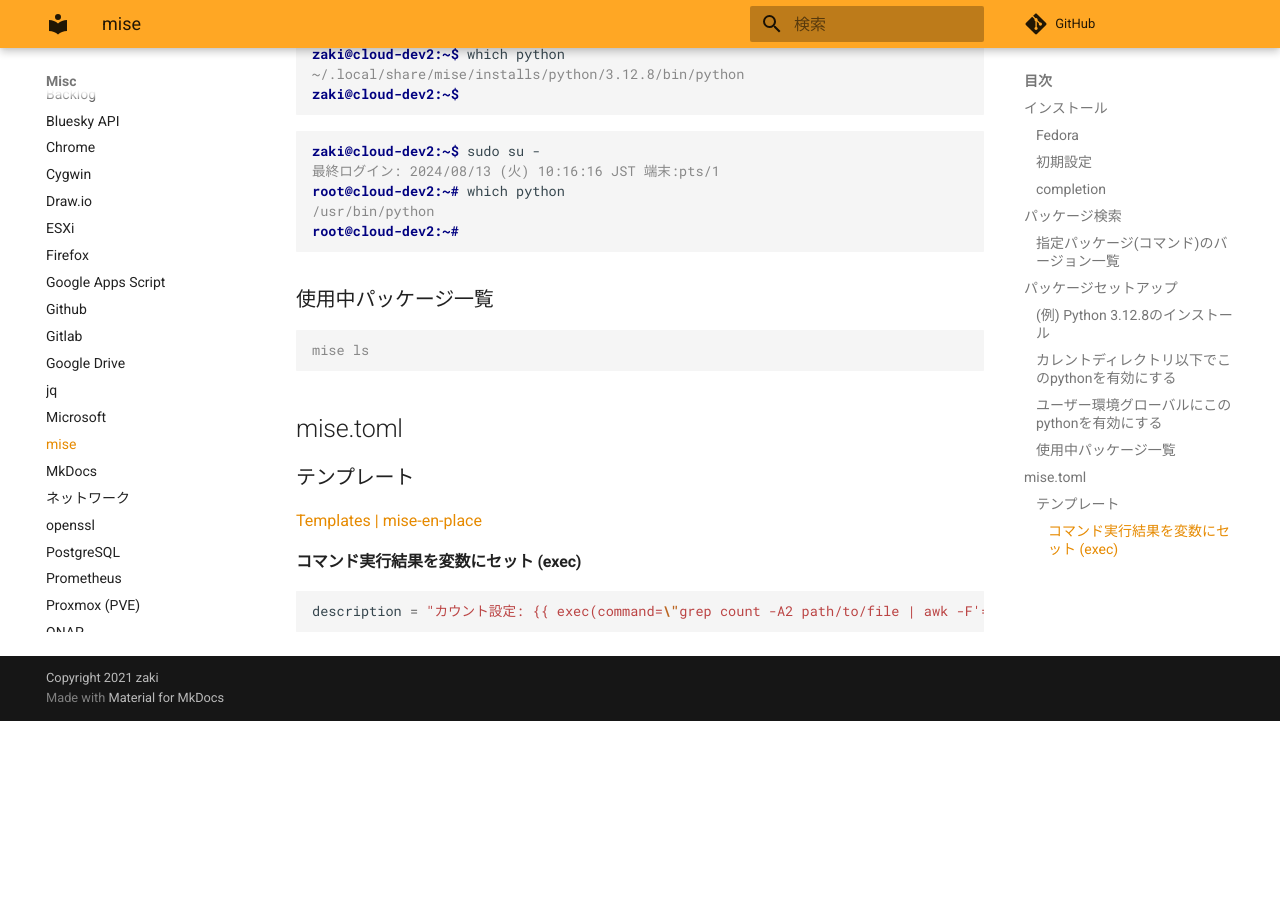
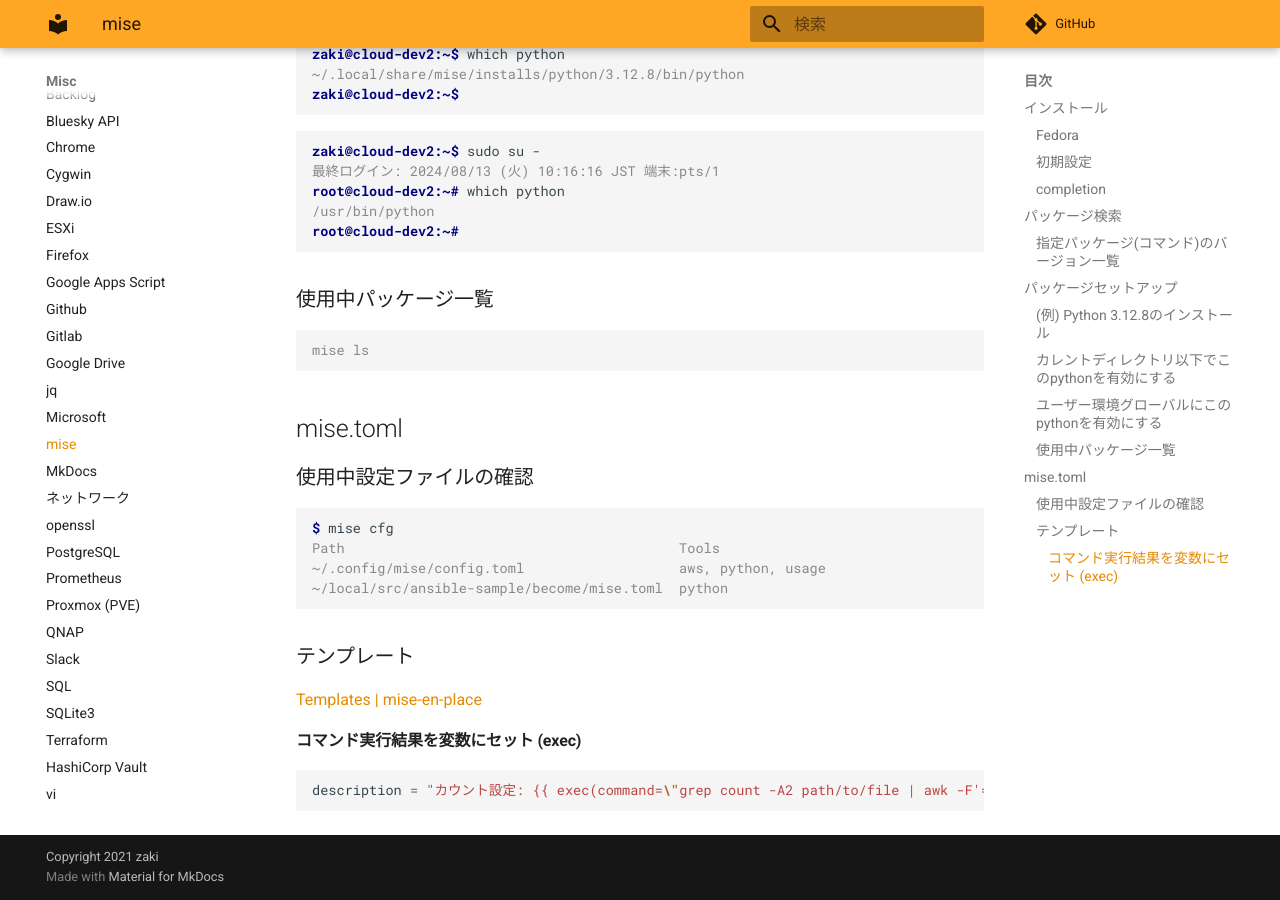
Before and after one commit to zaki-lknr/docs, an MkDocs documentation site: the page built from docs/Misc/mise.md, in a window 1280 px wide and 900 px high, scrolled down 1829 px. Built offline with MkDocs 1.6.1 and Material for MkDocs 9.7.7, drawn with Linux system fonts in a browser that asks for light colours; comment, search, counter and statistics services are not loaded; before the commit the page ends 2550 px from its top, so only the background shows below that.

Commit message:
add: misc/mise: mise cfg

````diff
--- a/docs/Misc/mise.md
+++ b/docs/Misc/mise.md
@@ -104,6 +104,15 @@ mise ls
 
 ## mise.toml
 
+### 使用中設定ファイルの確認
+
+```console
+$ mise cfg
+Path                                         Tools
+~/.config/mise/config.toml                   aws, python, usage
+~/local/src/ansible-sample/become/mise.toml  python
+```
+
 ### テンプレート
 
 [Templates | mise-en-place](https://mise.jdx.dev/templates.html)
````
